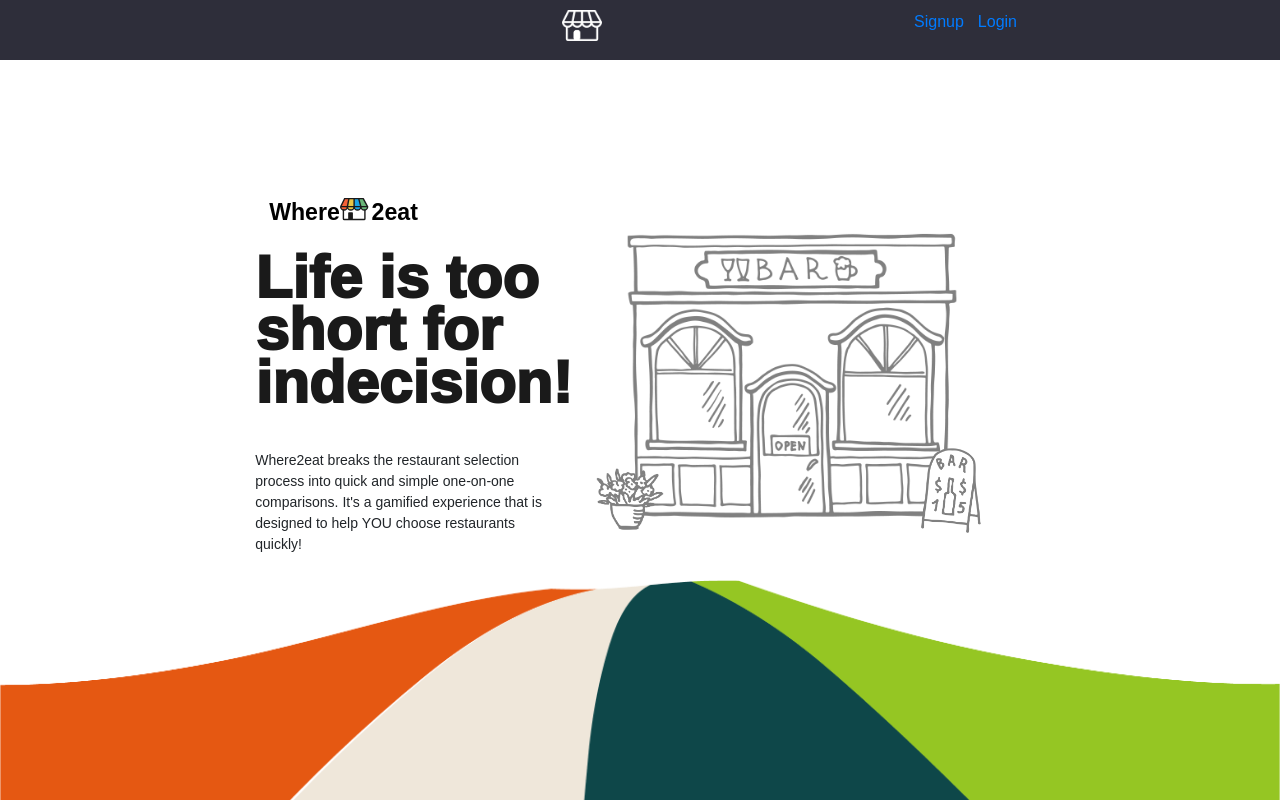
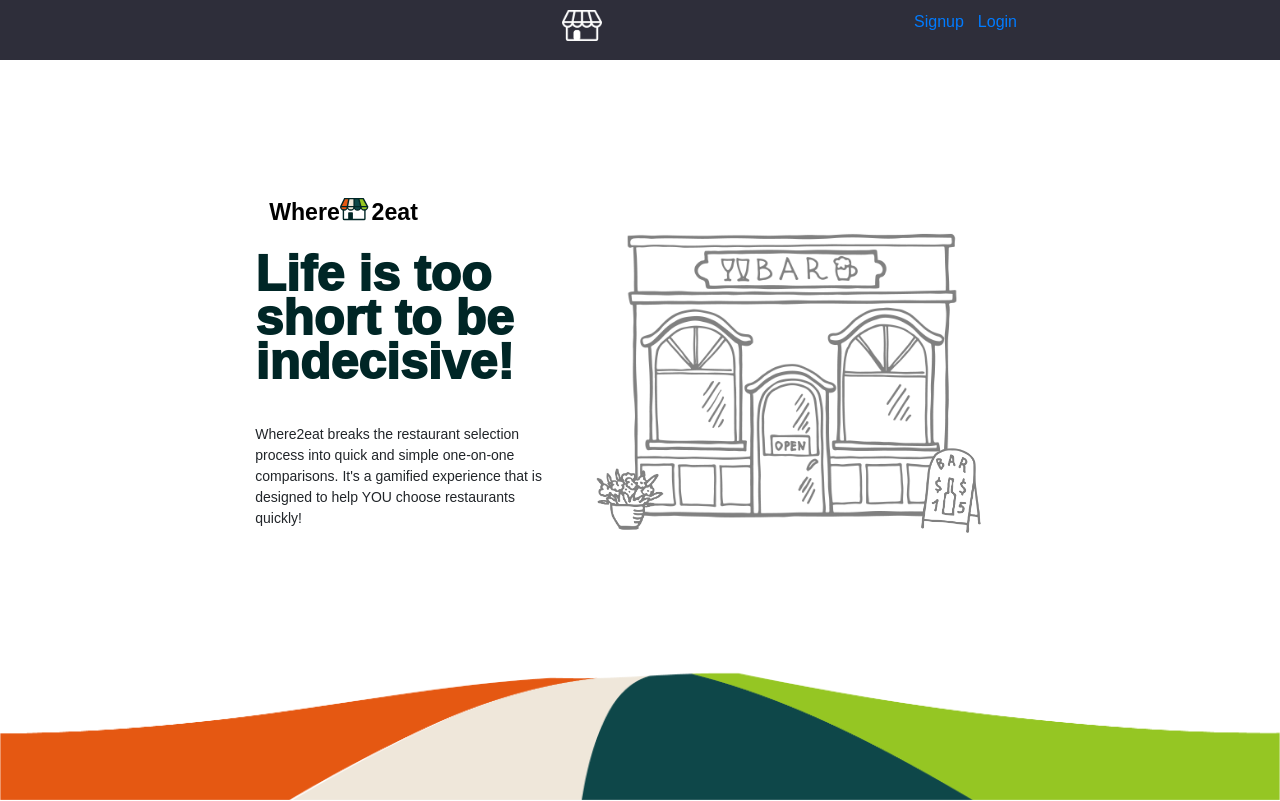
Before and after one commit to gugucode/where2eat, a React (Create React App) app in the folder client/: page / in a window 1280 px wide. Built offline with nearby package versions, Linux system fonts and the light colour scheme; a web font is replaced by a local one.

Commit message:
fixed some spacing

```diff
--- a/client/src/pages/home/home.css
+++ b/client/src/pages/home/home.css
@@ -1,21 +1,21 @@
 .red{
-    fill:#F46036;
-    background:#F46036;
+    fill:#e55812;
+    background:#e55812;
 }
 .yellow{
-    fill:#E8C547;
-    background:#E8C547;
+    fill:#efe7da;
+    background:#efe7da;
 }
 .blue{
-    fill:#1BA2E5;
-    background:#1BA2E5;
+    fill:#0e4749;
+    background:#0e4749;
 }
 .green{
-    fill:#69B578;
-    background:#69B578;
+    fill:#95c623;
+    background:#95c623;
 }
-.st4{fill:#1A1A1A;}
-.st5{fill:none;stroke:#1A1A1A;stroke-width:4.4928;stroke-miterlimit:10;}
+.st4{fill:#002626;}
+.st5{fill:none;stroke:#002626;stroke-width:4.4928;stroke-miterlimit:10;}
 .st6{
     font-family:"museo-sans-rounded", sans-serif;
     font-weight: 600;
@@ -32,11 +32,13 @@
     margin: 0;
     width: 100%;
     min-height: 100vh;
+    overflow: hidden;
 }
 #content{
     flex: 1 0 auto;
     height: fit-content;
-    min-height: 70vh
+    min-height: 70vh;
+    padding-bottom: 40px;
 }
 .footer{
     flex-shrink: 0;
@@ -99,12 +101,13 @@
 
 .intro h1{
     font-weight: 1000;
-    font-size: 60px;
+    font-size: 50px;
     margin-top: 20px;
     font-family: "museo-sans-rounded", sans-serif;
     line-height: 0.88em;
-    color: #1A1A1A;
+    color: #002626;
     width: 120%;
+    hyphens: auto;
 }
 h1 span{
     font-size: 80px;
@@ -166,6 +169,9 @@
         margin-right: 0;
         margin-top: 10%;
     }
+    .intro h1{
+        width: 100%;
+    }
     .col1 #svgDiv{
         padding-top: 0px;
     }
--- a/client/src/pages/home/home.js
+++ b/client/src/pages/home/home.js
@@ -155,7 +155,7 @@
 
                             </div>
                             <h1>
-                                Life is too short for indecision!
+                                Life is too short to be indecisive!
                             </h1>
                             <p>
                             Where2eat breaks the restaurant selection process into quick and simple one-on-one comparisons. It's a gamified experience that is designed to help YOU choose restaurants quickly!
@@ -196,7 +196,7 @@
                 </div>
                 </div>
                 <div className="footer">
-                    <img id="bg-img" src="./img/bg.png"/>
+                    <img id="bg-img" src="./img/bg-2.png"/>
                 </div>
             </div>
         )
```
Also changed, not shown: client/public/img/bg-2.png (added).
